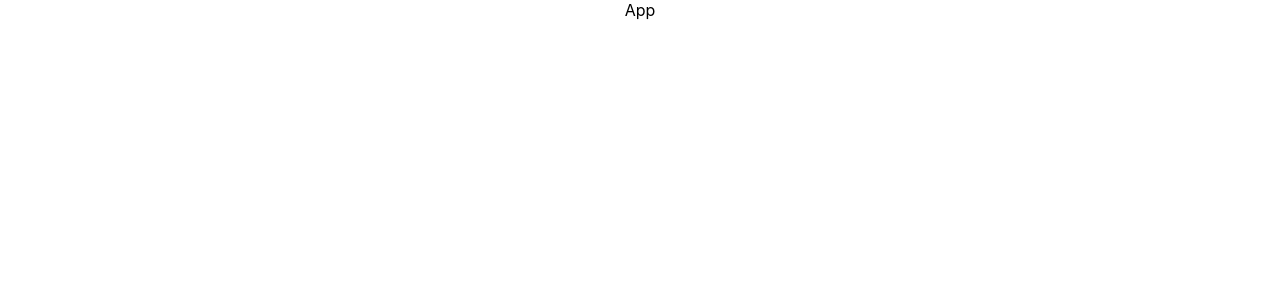
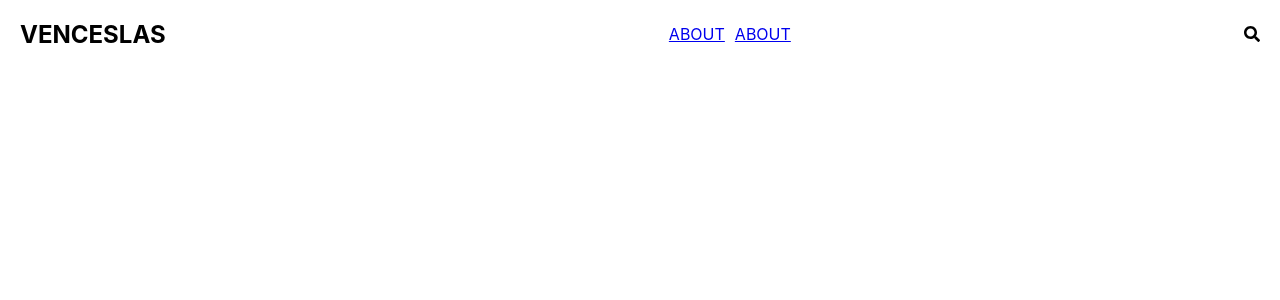
Before and after one commit to bvenceslas/boilerplate, a React (Create React App) app: page / in a window 1280 px wide. Shown: the top 300 px of the page. Built offline with nearby package versions, Linux system fonts and the light colour scheme.

Commit message:
Header Component

```diff
--- a/package.json
+++ b/package.json
@@ -3,6 +3,9 @@
   "version": "0.1.0",
   "private": true,
   "dependencies": {
+    "@fortawesome/fontawesome-svg-core": "^1.2.32",
+    "@fortawesome/free-solid-svg-icons": "^5.15.1",
+    "@fortawesome/react-fontawesome": "^0.1.12",
     "@testing-library/jest-dom": "^5.11.5",
     "@testing-library/react": "^11.1.0",
     "@testing-library/user-event": "^12.1.10",
--- a/src/App.js
+++ b/src/App.js
@@ -1,11 +1,3 @@
-import './App.css';
+import Home from './components/Home';
 
-function App() {
-  return (
-    <div className="App">
-      App
-    </div>
-  );
-}
-
-export default App;
+export default Home;
--- /dev/null
+++ b/src/components/Header/index.css
@@ -0,0 +1,26 @@
+.x {
+    background-color: rgb(213, 226, 236);
+}
+
+.container {
+    margin: auto;
+    max-width: 1300px;
+    display: flex;
+    flex-direction: row;
+    justify-content: space-between;
+    align-items: center;
+    background-color: #fff;
+    padding-left: 20px;
+    padding-right: 20px;
+}
+
+.menu > ul{
+    list-style: none;
+    display: flex;
+    flex-direction: row;
+}
+
+ul > li {
+    padding-left: 10px;
+    background: none;
+}
--- /dev/null
+++ b/src/components/Header/index.jsx
@@ -0,0 +1,30 @@
+import React, { Component } from 'react';
+import './index.css';
+import { FontAwesomeIcon } from '@fortawesome/react-fontawesome'
+import { faSearch } from '@fortawesome/free-solid-svg-icons'
+
+class Header extends Component {
+    state = {
+        owner: 'VENCESLAS'
+     }
+    render() {
+        return (
+            <div className="container">
+                <h2 className="logo">
+                    {this.state.owner}
+                </h2>
+                <div className="menu">
+                    <ul>
+                        <li><a href="/about">ABOUT</a></li>
+                        <li><a href="/post">ABOUT</a></li>
+                    </ul>
+                </div>
+                <div className="search-part">
+                <FontAwesomeIcon icon={faSearch} />
+                </div>
+            </div>
+        );
+    }
+}
+
+export default Header;
--- /dev/null
+++ b/src/components/Home/index.jsx
@@ -0,0 +1,11 @@
+import React from 'react';
+import Header from '../Header';
+ const Home = () => {
+     return (
+         <div>
+             <Header />
+         </div>
+     )
+}
+
+export default Home;
```
Also changed, not shown: src/components/Home/index.css (added), 1 other file (tests, documents, lock files or other folders).
